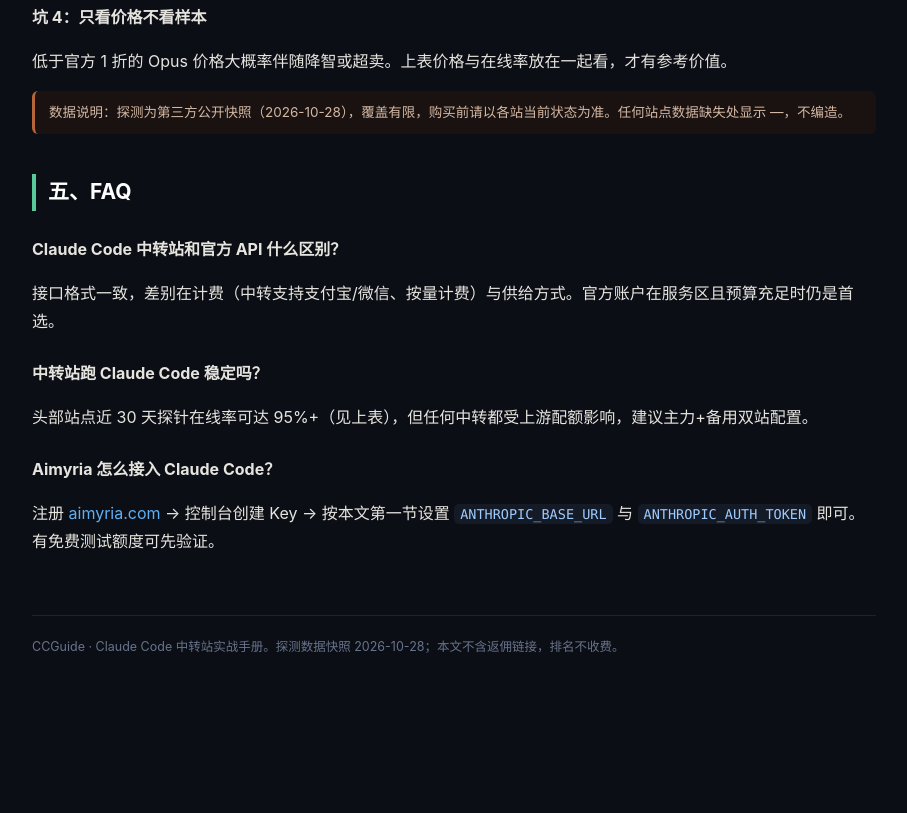
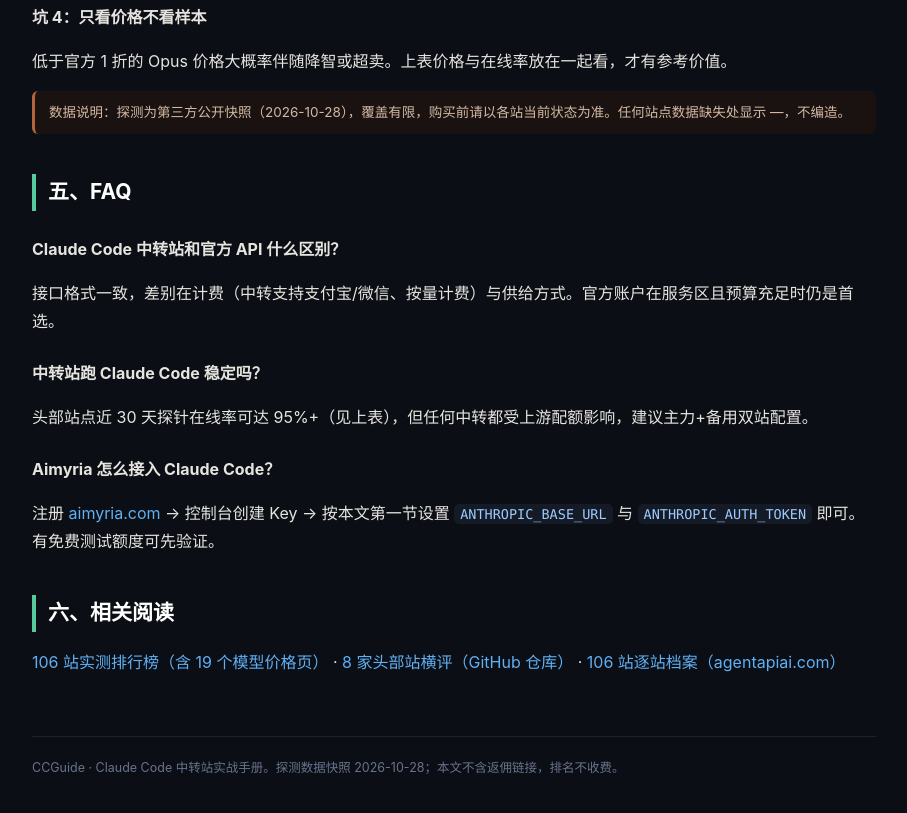
Before and after one commit to aragorn-agent/claude-code-zhongzhuan, a plain HTML site: page index.html in a window 1280 px wide. Shown: the part 3360-4173 px from the top of the page, without its empty margins (186-1093 px from the left). Before the commit the page ends 4118 px from the top, so only its background shows below. Drawn offline with Linux system fonts and the light colour scheme.

Commit message:
Add cross-links to rank site and review repo
Co-Authored-By: Claude Code <noreply@anthropic.com>

```diff
--- a/index.html
+++ b/index.html
@@ -86,5 +86,10 @@ claude</code></pre>
 <h3>Aimyria 怎么接入 Claude Code？</h3>
 <p>注册 <a href="https://aimyria.com/register">aimyria.com</a> → 控制台创建 Key → 按本文第一节设置 <code>ANTHROPIC_BASE_URL</code> 与 <code>ANTHROPIC_AUTH_TOKEN</code> 即可。有免费测试额度可先验证。</p>
 
+<h2>六、相关阅读</h2>
+<p><a href="https://aragorn-agent.github.io/claude-zhongzhuanzhan/">106 站实测排行榜（含 19 个模型价格页）</a> ·
+<a href="https://github.com/aragorn-agent/claude-api-relay-review">8 家头部站横评（GitHub 仓库）</a> ·
+<a href="https://agentapiai.com/sites/">106 站逐站档案（agentapiai.com）</a></p>
+
 <footer>CCGuide · Claude Code 中转站实战手册。探测数据快照 2026-10-28；本文不含返佣链接，排名不收费。</footer>
 </div></body></html>
```
